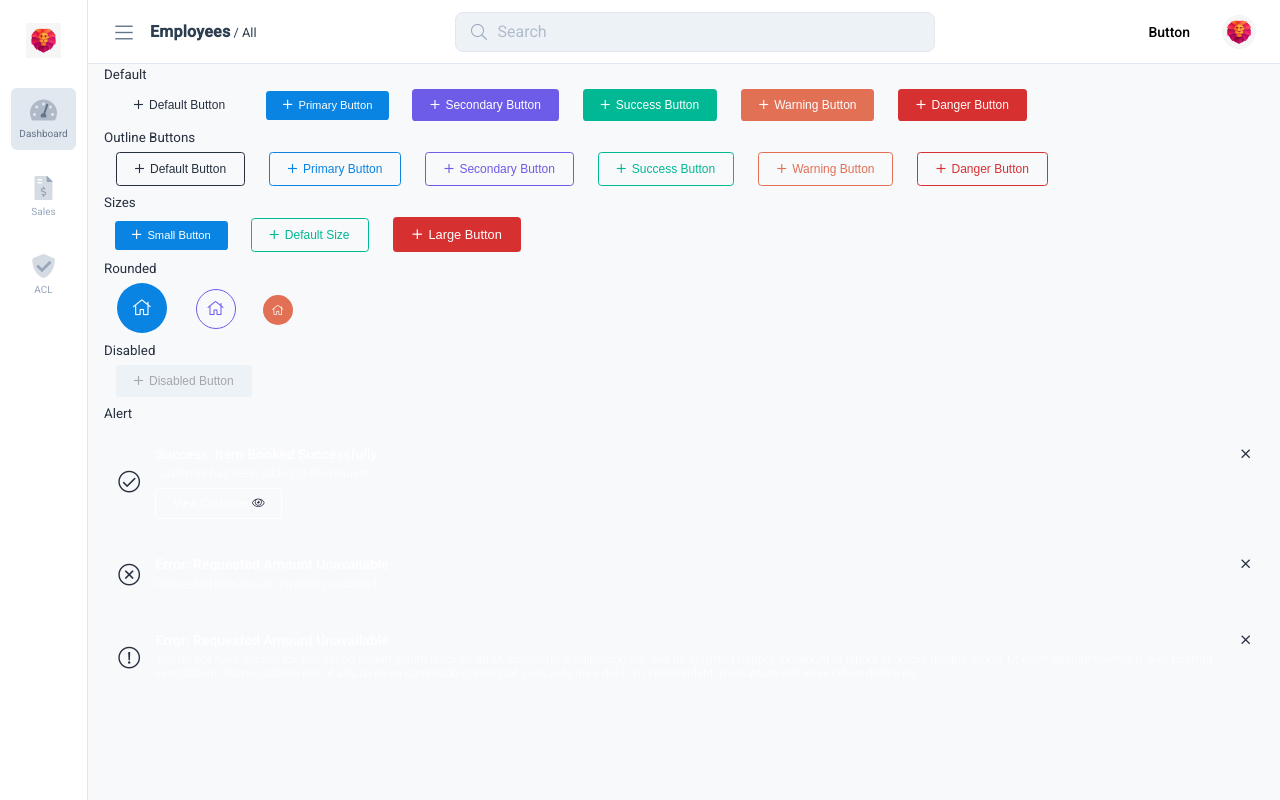
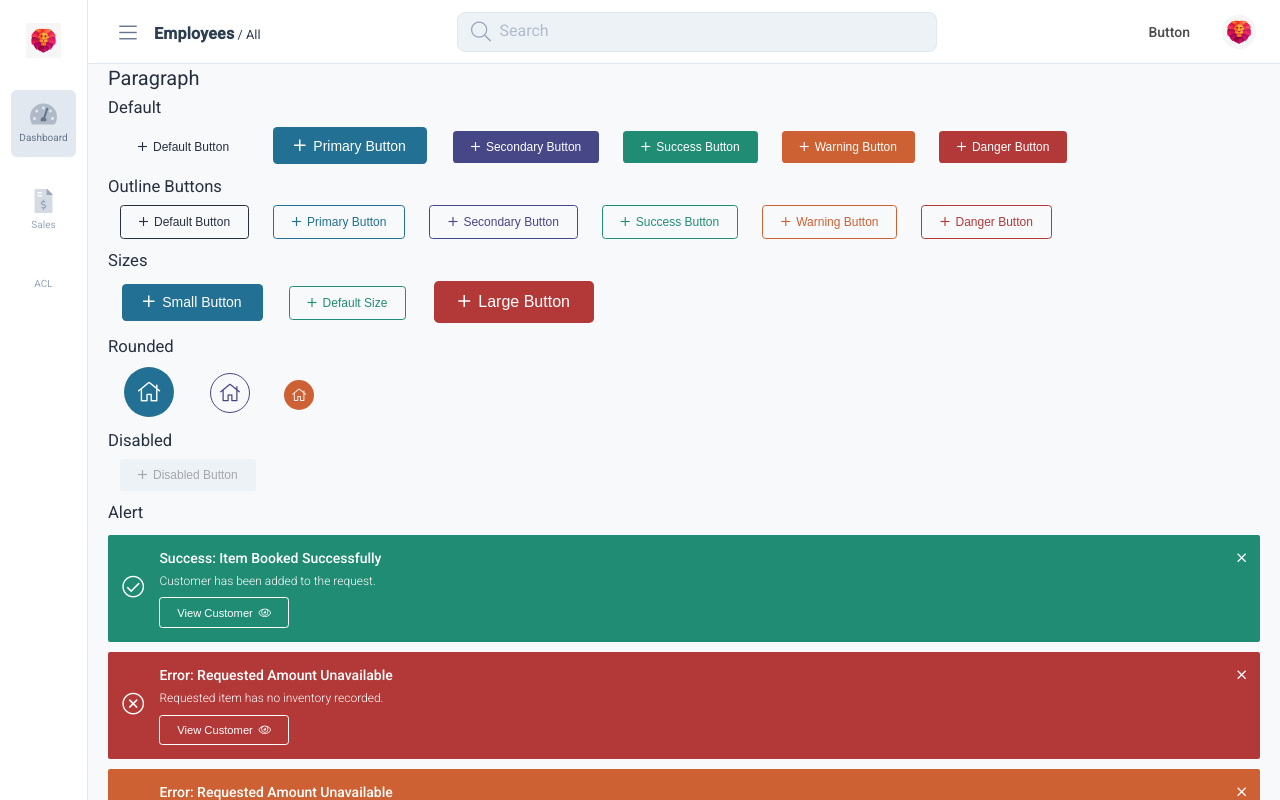
Before and after one commit to mandhu/starter-ui, an Angular app: page / in a window 1280 px wide. Built offline with nearby package versions, Linux system fonts and the light colour scheme.

Commit message:
button changes

```diff
--- a/src/app/dashboard/dashboard.component.html
+++ b/src/app/dashboard/dashboard.component.html
@@ -12,6 +12,8 @@
         <div>
 
         </div>
+
+        <p>Paragraph</p>
 
 
         <small>Default</small><br>
@@ -67,7 +69,7 @@
                 <div class="message" >
                     <h4>Success: Item Booked Successfully</h4>
                     <p>Customer has been added to the request.</p>
-                    <button class="btn-action">View Customer <i class="fal fa-eye"></i></button>
+                    <button class="btn-action"><span class="text">View Customer</span><i class="fal fa-eye"></i></button>
                 </div>
             </div>
             <div class="close">
@@ -81,6 +83,7 @@
                 <div class="message" >
                     <h4>Error: Requested Amount Unavailable</h4>
                     <p>Requested item has no inventory recorded.</p>
+                    <button class="btn-action"><span class="text">View Customer</span><i class="fal fa-eye"></i></button>
                 </div>
             </div>
             <div class="close">
--- a/src/app/navigation/navigation.component.html
+++ b/src/app/navigation/navigation.component.html
@@ -8,7 +8,7 @@
             <ng-template [ngForOf]="menus" let-item ngFor>
                 <div class="nav-item">
                     <div *ngIf="item.children.length" class="menu-link" matRipple routerLinkActive="active" (click)="openAsidePanel(item)">
-                        <i [class]="'nav-icon fad fa-'+item.icon"></i>
+                        <!-- <i [class]="'nav-icon fad fa-'+item.icon"></i> -->
                         <span>{{item?.name}}</span>
                     </div>
 
--- a/src/assets/custom-style/abstracts/_variables.scss
+++ b/src/assets/custom-style/abstracts/_variables.scss
@@ -8,11 +8,14 @@ $text-font-stack: 'Open Sans', 'Helvetica Neue Light', 'Helvetica Neue', 'Helvet
 $code-font-stack: 'Courier New', 'DejaVu Sans Mono', 'Bitstream Vera Sans Mono', 'Monaco', monospace !default;
 
 // Set Theme Colors
-$primary-color: darken(#0984e3, 0%);
-$secondary-color: #6c5ce7;
-$success-color: #00b894;
-$warning-color: #e17055;
-$danger-color: #d63031;
+$primary-color: darken(#227093, 0%);
+$secondary-color: #474787;
+$success-color: #218c74;
+$warning-color: #cd6133;
+$danger-color: #b33939;
+
+$light-text: #4b4b4b;
+$dark-text: #f1f2f6;
 
 
 $dark-priamry: #1a202e;
@@ -49,6 +52,8 @@ $lighten-level: 7%;
     --danger-color: #{$danger-color};
     --danger-hover: #{darken($danger-color, $darken-level)};
 
+    --text-color: #{$light-text};
+
 }
 
 .dark-theme {
@@ -57,4 +62,7 @@ $lighten-level: 7%;
     --button-disabled-default-bg: #{$dark-secondary};
     --button-default-hover: #{$dark-secondary};
 
+    --text-color: #{$dark-text};
+
+
 }
--- a/src/assets/custom-style/base/_typography.scss
+++ b/src/assets/custom-style/base/_typography.scss
@@ -1,7 +1,13 @@
+@import "../abstracts/_variables";
 /**
  * Basic typography style for copy text
  */
 body {
-  color: $text-color;
+  // color: $text-color;
   font: normal 125% / 1.4 $text-font-stack;
 }
+
+
+body {
+  color: var(--text-color);
+}
--- /dev/null
+++ b/src/assets/custom-style/components/_alert.scss
@@ -0,0 +1,111 @@
+@import "../base/_base";
+@import "../abstracts/_variables";
+
+.alert {
+    display: flex;
+    align-items: flex-start;
+    justify-content: space-between;
+    color: white;
+    font-size: 14px;
+    font-weight: 400;
+    padding: 1em 1em;
+    border-radius: 2px;
+    margin: .7em 0;
+    .content {
+        width: 100%;
+        display: flex;
+        .message {
+            width: 100% !important;
+            margin-left: 15px !important;
+            h4, p {
+                color: white !important;
+                margin-bottom: .3em;
+            }
+            p {
+                font-size: 12px;
+                font-weight: 300;
+            }
+            h4 {
+                font-weight: 500;
+            }
+            .btn-action {
+                transition: all ease-in-out .2s;
+                cursor: pointer;
+                margin-top: .4em;
+                padding: .75em 1.5em;
+                border: 0;
+                border-radius: .3em;
+                font-size: .8em;
+                border: 1px solid white !important;
+                color: white;
+                background-color: transparent;
+                .text {
+                    margin-right: .5em;
+                }
+                i {
+                    color: white;
+                }
+                &:focus {
+                    border: none;
+                    outline:0;
+                }
+            }
+        }
+        .icon-container {
+            margin: auto 0;
+            i {
+                color: white;
+                font-size: 1.6em;
+            }
+        }
+    }
+    .close {
+        i {
+            cursor: pointer;
+            color: white;
+            &:hover {
+                font-weight: bold;
+            }
+        }
+    }
+    .text-container {
+        background-color: yellow !important;
+        padding-left: 2em;
+    }
+    &.danger {
+        background-color: var(--danger-color);
+        .btn-action {
+            &:hover {
+                background-color: white;
+                color: var(--danger-hover) !important;
+                i {
+                    color: var(--danger-hover) !important;
+                }
+            }
+        }
+    }
+    &.success {
+        background-color: var(--success-color);
+        .btn-action {
+            &:hover {
+                background-color: white;
+                color: var(--success-hover) !important;
+                i {
+                    color: var(--success-hover) !important;
+                }
+            }
+        }
+    }
+    &.warning {
+        background-color: var(--warning-color);
+        .btn-action {
+            &:hover {
+                background-color: white;
+                color: var(--warning-hover) !important;
+                i {
+                    color: var(--warning-hover) !important;
+                }
+            }
+        }
+    }
+}
--- a/src/assets/custom-style/main.scss
+++ b/src/assets/custom-style/main.scss
@@ -24,7 +24,9 @@
 
 // // 5. Components
 @import
-  'components/button';
+  'components/button',
+  'base/typography',
+  'components/alert';
 
 // // 6. Page-specific styles
 // @import
--- a/src/custom-theme.scss
+++ b/src/custom-theme.scss
@@ -538,106 +538,106 @@ small {
 
 // }
 
-.alert {
-    display: flex;
-    align-items: flex-start;
-    justify-content: space-between;
-    color: white;
-    font-size: 14px;
-    font-weight: 400;
-    padding: 1em 1em;
-    border-radius: 2px;
-    margin: .7em 0;
-    .content {
-        width: 100%;
-        display: flex;
-        .message {
-            width: 100% !important;
-            margin-left: 15px !important;
-            h4, p {
-                color: white !important;
-                margin-bottom: .3em;
-            }
-            p {
-                font-size: 12px;
-                font-weight: 300;
-            }
-            h4 {
-                font-weight: 500;
-            }
-            .btn-action {
-                transition: background-color ease-in-out .2s;
-                cursor: pointer;
-                margin-top: .4em;
-                padding: .75em 1.5em;
-                border: 0;
-                border-radius: .3em;
-                font-size: .8em;
-                border: 1px solid white !important;
-                color: white;
-                background-color: transparent;
-                &:focus {
-                    border: none;
-                    outline:0;
-                }
-            }
-        }
-        .icon-container {
-            margin: auto 0;
-            i {
-                font-size: 1.6em;
-            }
-        }
-    }
-    .close {
-        i {
-            cursor: pointer;
-            &:hover {
-                font-weight: bold;
-            }
-        }
-    }
-    .text-container {
-        background-color: yellow !important;
-        padding-left: 2em;
-    }
-    &.danger {
-        background-color: var(--button-danger-hover);
-        .btn-action {
-            &:hover {
-                background-color: white;
-                color: var(--button-danger-hover) !important;
-                i {
-                    color: var(--button-danger-hover) !important;
-                }
-            }
-        }
-    }
-    &.success {
-        background-color: var(--button-success-hover);
-        .btn-action {
-            &:hover {
-                background-color: white;
-                color: var(--button-success-hover) !important;
-                i {
-                    color: var(--button-success-hover) !important;
-                }
-            }
-        }
-    }
-    &.warning {
-        background-color: var(--button-warn-hover);
-        .btn-action {
-            &:hover {
-                background-color: white;
-                color: var(--button-warn-hover) !important;
-                i {
-                    color: var(--button-warn-hover) !important;
-                }
-            }
-        }
-    }
-}
+// .alert {
+//     display: flex;
+//     align-items: flex-start;
+//     justify-content: space-between;
+//     color: white;
+//     font-size: 14px;
+//     font-weight: 400;
+//     padding: 1em 1em;
+//     border-radius: 2px;
+//     margin: .7em 0;
+//     .content {
+//         width: 100%;
+//         display: flex;
+//         .message {
+//             width: 100% !important;
+//             margin-left: 15px !important;
+//             h4, p {
+//                 color: white !important;
+//                 margin-bottom: .3em;
+//             }
+//             p {
+//                 font-size: 12px;
+//                 font-weight: 300;
+//             }
+//             h4 {
+//                 font-weight: 500;
+//             }
+//             .btn-action {
+//                 transition: background-color ease-in-out .2s;
+//                 cursor: pointer;
+//                 margin-top: .4em;
+//                 padding: .75em 1.5em;
+//                 border: 0;
+//                 border-radius: .3em;
+//                 font-size: .8em;
+//                 border: 1px solid white !important;
+//                 color: white;
+//                 background-color: transparent;
+//                 &:focus {
+//                     border: none;
+//                     outline:0;
+//                 }
+//             }
+//         }
+//         .icon-container {
+//             margin: auto 0;
+//             i {
+//                 font-size: 1.6em;
+//             }
+//         }
+//     }
+//     .close {
+//         i {
+//             cursor: pointer;
+//             &:hover {
+//                 font-weight: bold;
+//             }
+//         }
+//     }
+//     .text-container {
+//         background-color: yellow !important;
+//         padding-left: 2em;
+//     }
+//     &.danger {
+//         background-color: var(--button-danger-hover);
+//         .btn-action {
+//             &:hover {
+//                 background-color: white;
+//                 color: var(--button-danger-hover) !important;
+//                 i {
+//                     color: var(--button-danger-hover) !important;
+//                 }
+//             }
+//         }
+//     }
+//     &.success {
+//         background-color: var(--button-success-hover);
+//         .btn-action {
+//             &:hover {
+//                 background-color: white;
+//                 color: var(--button-success-hover) !important;
+//                 i {
+//                     color: var(--button-success-hover) !important;
+//                 }
+//             }
+//         }
+//     }
+//     &.warning {
+//         background-color: var(--button-warn-hover);
+//         .btn-action {
+//             &:hover {
+//                 background-color: white;
+//                 color: var(--button-warn-hover) !important;
+//                 i {
+//                     color: var(--button-warn-hover) !important;
+//                 }
+//             }
+//         }
+//     }
+// }
 /************
 * END OVERRIDES
 ************/
```
